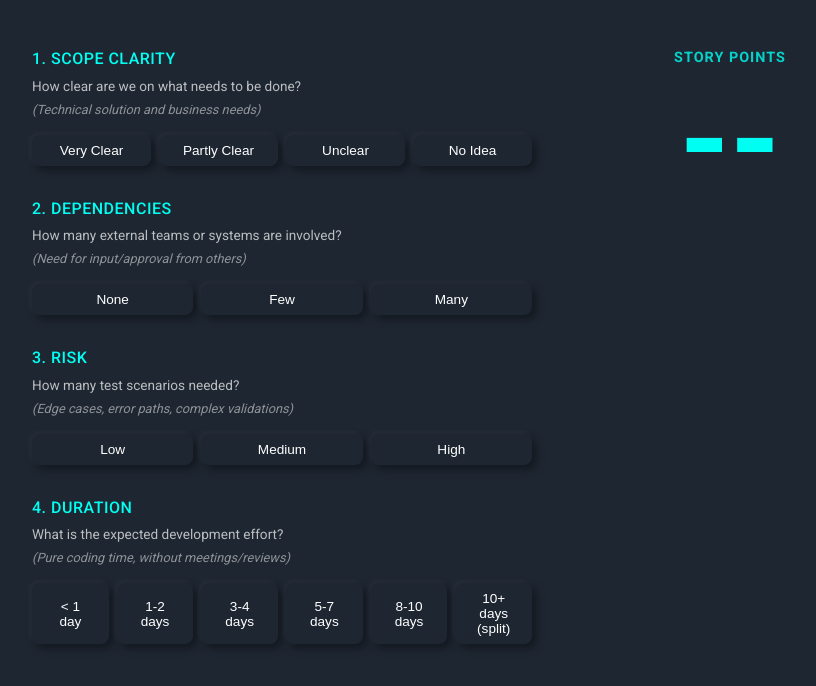
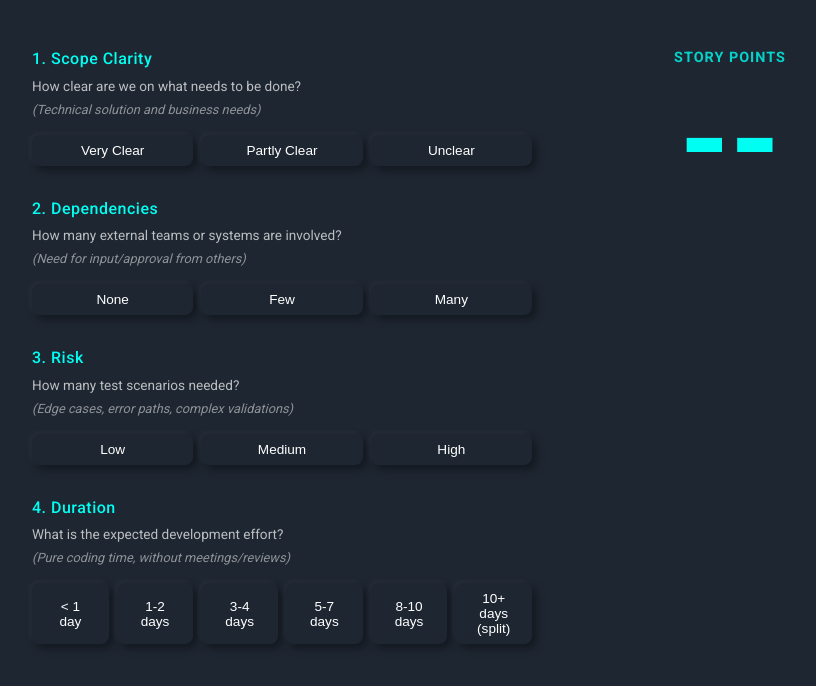
Before and after one commit to FlorianZilliox/storypoints, a plain HTML site: page index.html in a window 1280 px wide. Shown: the whole page, without its empty margins (158-974 px from the left). Drawn offline with Linux system fonts and the light colour scheme.

Commit message:
Update index.html

```diff
--- a/index.html
+++ b/index.html
@@ -10,19 +10,18 @@
     <div class="main-container">
         <div class="questions-container">
             <div class="dimension">
-                <h3>1. SCOPE CLARITY</h3>
+                <h3>1. Scope Clarity</h3>
                 <p>How clear are we on what needs to be done?<br>
                 <span class="hint">(Technical solution and business needs)</span></p>
                 <div class="buttons" id="knowledge">
                     <button onclick="selectOption('knowledge', 1)" title="We know exactly what to do">Very Clear</button>
-                    <button onclick="selectOption('knowledge', 2)" title="Some open questions">Partly Clear</button>
-                    <button onclick="selectOption('knowledge', 3)" title="Many unknowns">Unclear</button>
-                    <button onclick="selectOption('knowledge', 4)" title="Need research">No Idea</button>
+                    <button onclick="selectOption('knowledge', 2)" title="Some open questions but manageable">Partly Clear</button>
+                    <button onclick="selectOption('knowledge', 3)" title="Need research before estimation">Unclear</button>
                 </div>
             </div>
 
             <div class="dimension">
-                <h3>2. DEPENDENCIES</h3>
+                <h3>2. Dependencies</h3>
                 <p>How many external teams or systems are involved?<br>
                 <span class="hint">(Need for input/approval from others)</span></p>
                 <div class="buttons" id="dependencies">
@@ -33,7 +32,7 @@
             </div>
 
             <div class="dimension">
-                <h3>3. RISK</h3>
+                <h3>3. Risk</h3>
                 <p>How many test scenarios needed?<br>
                 <span class="hint">(Edge cases, error paths, complex validations)</span></p>
                 <div class="buttons" id="risk">
@@ -44,7 +43,7 @@
             </div>
 
             <div class="dimension">
-                <h3>4. DURATION</h3>
+                <h3>4. Duration</h3>
                 <p>What is the expected development effort?<br>
                 <span class="hint">(Pure coding time, without meetings/reviews)</span></p>
                 <div class="buttons" id="duration">
```
